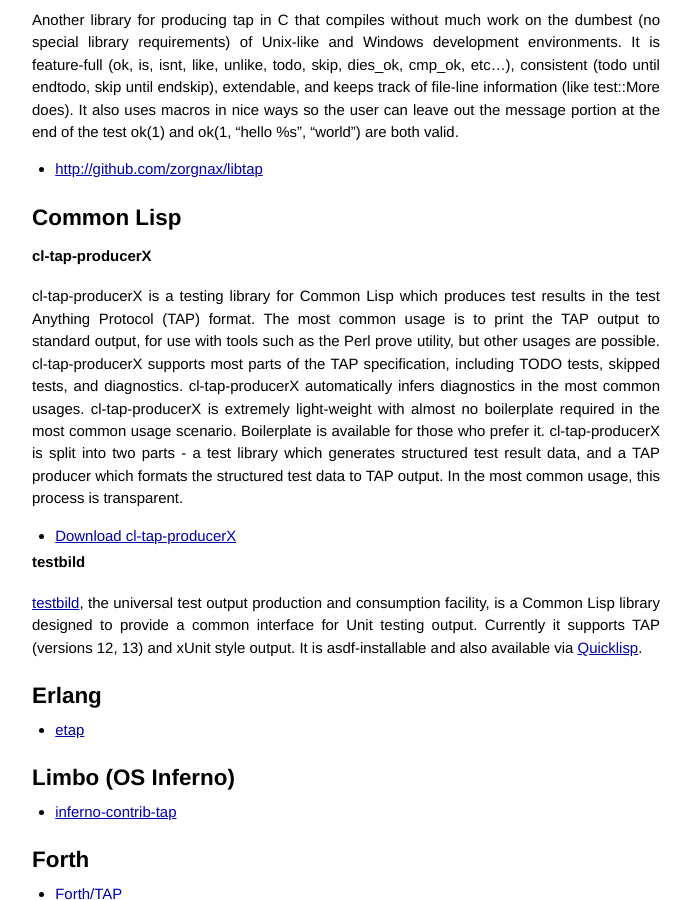
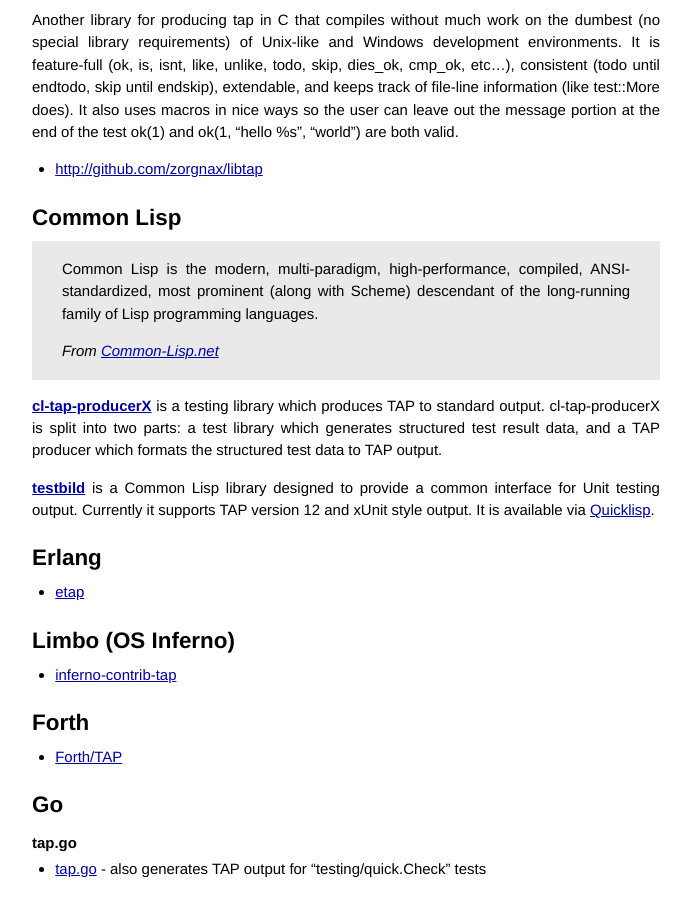
Before and after one commit to TestAnything/testanything.github.io, a Jekyll site: the page built from producers.md, in a window 1280 px wide and 900 px high, scrolled down 1545 px. Shown: the whole window, without its empty margins (294-985 px from the left). Built offline with Jekyll 4.4.1, drawn with Linux system fonts in a browser that asks for light colours; Markdown is read by kramdown in place of the engine named in the settings.

Commit message:
Clean up the Common Lisp producers section.

```diff
--- a/producers.md
+++ b/producers.md
@@ -95,15 +95,22 @@
 <a id="common-lisp"></a>
 ## Common Lisp
 
-### cl-tap-producerX
-cl-tap-producerX is a testing library for Common Lisp which produces test results in the test Anything Protocol (TAP) format. The most common usage is to print the TAP output to standard output, for use with tools such as the Perl prove utility, but other usages are possible. cl-tap-producerX supports most parts of the TAP specification, including TODO tests, skipped tests, and diagnostics. cl-tap-producerX automatically infers diagnostics in the most common usages. cl-tap-producerX is extremely light-weight with almost no boilerplate required in the most common usage scenario. Boilerplate is available for those who prefer it.
-cl-tap-producerX is split into two parts - a test library which generates structured test result data, and a TAP producer which formats the structured test data to TAP output. In the most common usage, this process is transparent.
+> Common Lisp is the modern, multi-paradigm, high-performance, compiled,
+> ANSI-standardized, most prominent (along with Scheme) descendant of the
+> long-running family of Lisp programming languages.
+>
+> *From [Common-Lisp.net](https://common-lisp.net/)*
 
--    [Download cl-tap-producerX](https://sourceforge.net/projects/cl-tap-producer/files/)
+**[cl-tap-producerX](https://github.com/brobinson9999/cl-tap-producerX)**
+is a testing library which produces TAP to standard output.
+cl-tap-producerX is split into two parts: a test library which generates
+structured test result data, and a TAP producer which formats the
+structured test data to TAP output.
 
-### testbild
-[testbild](http://www.cliki.net/testbild), the universal test output production and consumption facility, is a Common Lisp library designed to provide a common interface for Unit testing output. Currently it supports TAP (versions 12, 13) and xUnit style output.
-It is asdf-installable and also available via [Quicklisp](http://www.quicklisp.org/).
+**[testbild](http://www.cliki.net/testbild)** is a Common Lisp library
+designed to provide a common interface for Unit testing output.
+Currently it supports TAP version 12 and xUnit style output.
+It is available via [Quicklisp](http://www.quicklisp.org/).
 
 <a id="erlang"></a>
 ## Erlang
```
